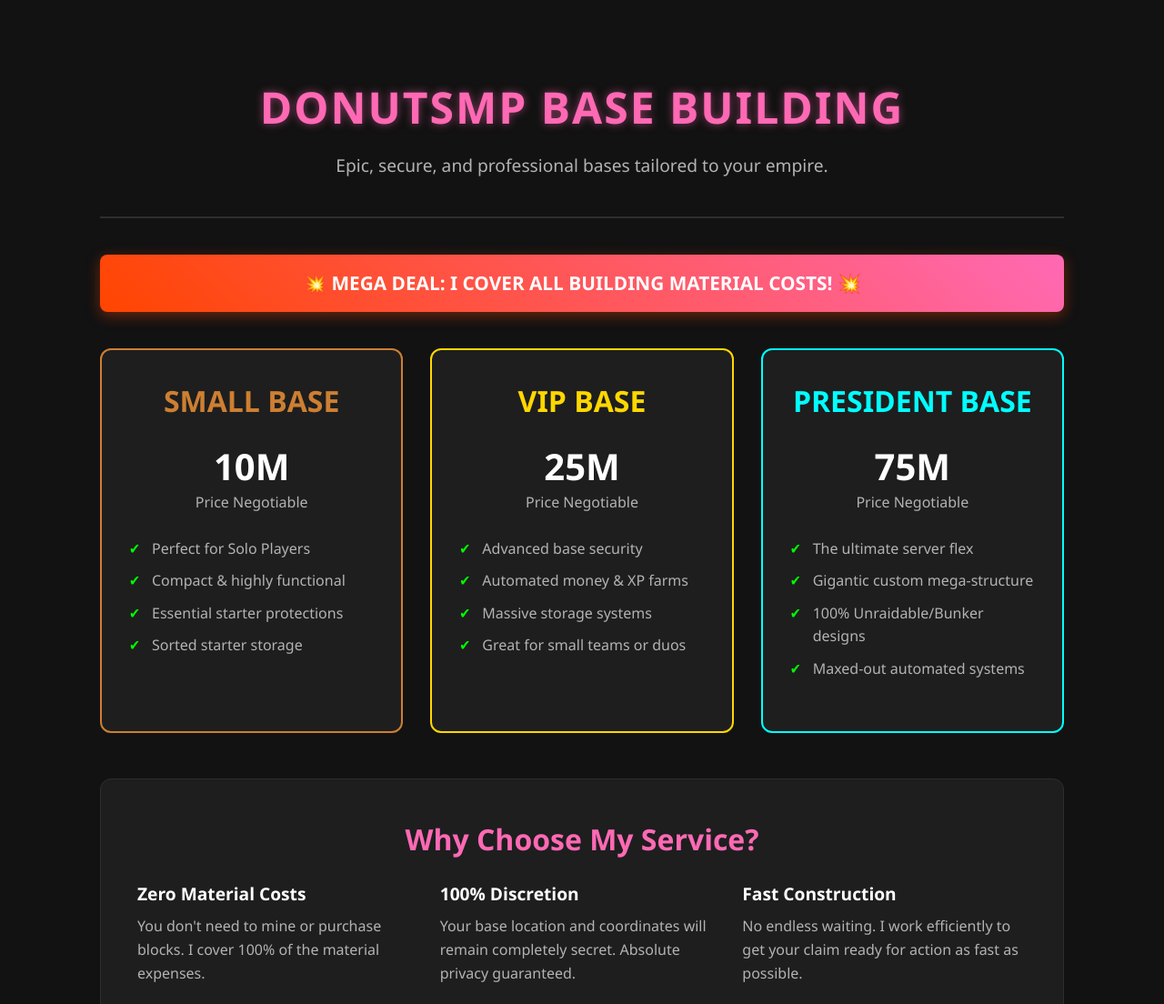
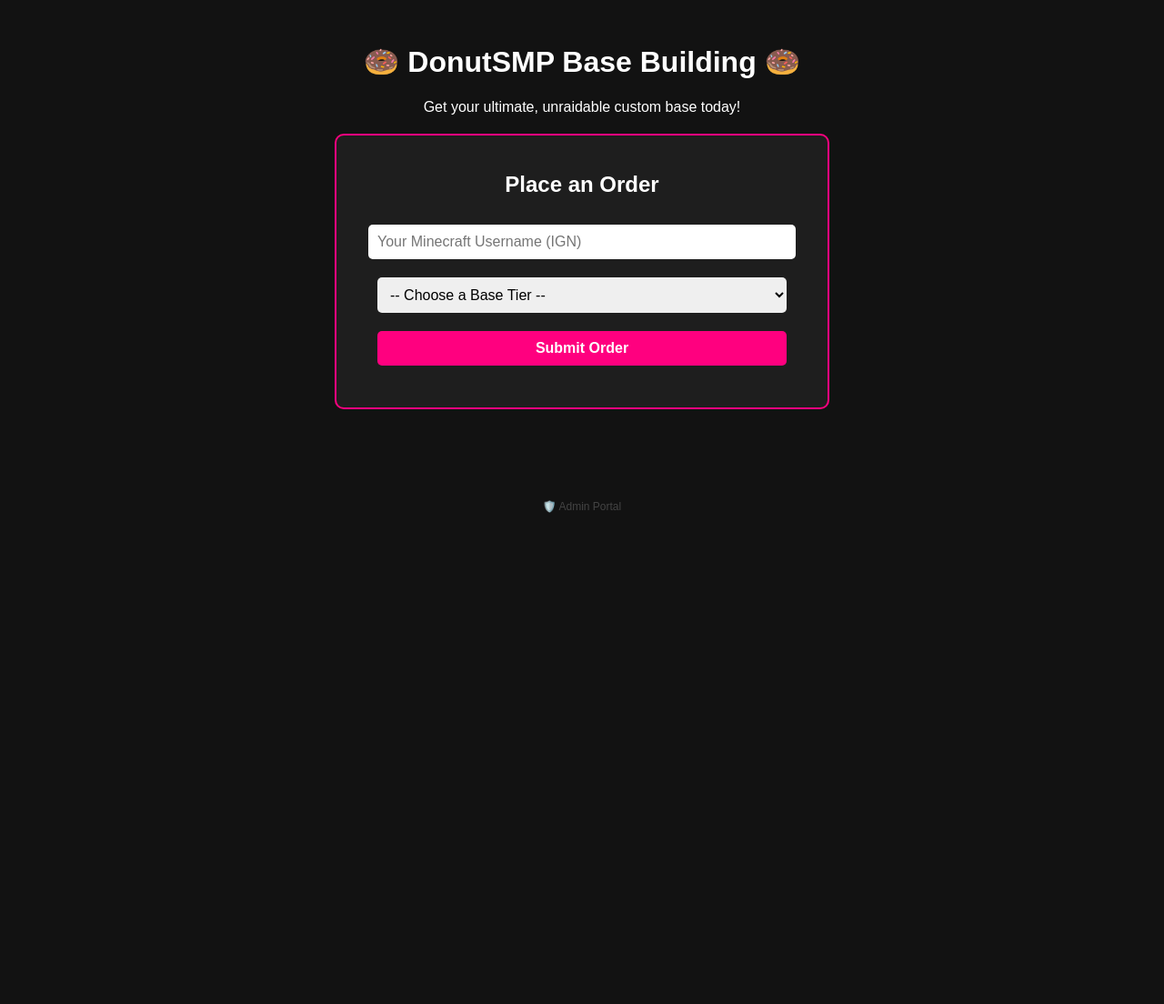
Before and after one commit to FelixBl3/Donutsmp-website, a plain HTML site: page index.html in a window 1280 px wide. Shown: the top 1104 px of the page at 91% size. After the commit the page ends 800 px from the top, so only its background shows below. Drawn offline with Linux system fonts and the light colour scheme; a script that the page names is missing.

Commit message:
new versions

```diff
--- a/index.html
+++ b/index.html
@@ -3,317 +3,130 @@
 <head>
     <meta charset="UTF-8">
     <meta name="viewport" content="width=device-width, initial-scale=1.0">
-    <title>DonutSMP Premium Base Building</title>
+    <title>DonutSMP Base Building</title>
+    <!-- Supabase Library einbinden -->
+    <script src="https://jsdelivr.net"></script>
     <style>
-        :root {
-            --primary: #ff69b4;
-            --primary-hover: #ff4500;
-            --dark-bg: #121212;
-            --card-bg: #1e1e1e;
-            --text-main: #ffffff;
-            --text-muted: #b3b3b3;
-            --small-tier: #cd7f32;
-            --vip-tier: #ffd700;
-            --pres-tier: #00ffff;
-        }
-
-        * {
-            box-sizing: border-box;
-            margin: 0;
-            padding: 0;
-            font-family: 'Segoe UI', Tahoma, Geneva, Verdana, sans-serif;
-        }
-
-        body {
-            background-color: var(--dark-bg);
-            color: var(--text-main);
-            line-height: 1.6;
-            padding: 20px;
-        }
-
-        .container {
-            max-width: 1100px;
-            margin: 0 auto;
-            padding: 20px;
-        }
-
-        header {
-            text-align: center;
-            padding: 40px 0;
-            border-bottom: 2px solid #2e2e2e;
-            margin-bottom: 40px;
-        }
-
-        header h1 {
-            font-size: 3rem;
-            color: var(--primary);
-            margin-bottom: 10px;
-            text-transform: uppercase;
-            letter-spacing: 2px;
-            text-shadow: 0 0 10px rgba(255, 105, 180, 0.5);
-        }
-
-        header p {
-            font-size: 1.2rem;
-            color: var(--text-muted);
-        }
-
-        .promo-banner {
-            background: linear-gradient(45deg, #ff4500, #ff69b4);
-            color: #fff;
-            text-align: center;
-            padding: 15px;
-            border-radius: 8px;
-            font-weight: bold;
-            font-size: 1.3rem;
-            margin-bottom: 40px;
-            box-shadow: 0 4px 15px rgba(255, 69, 0, 0.4);
-        }
-
-        .tiers {
-            display: grid;
-            grid-template-columns: repeat(auto-fit, minmax(300px, 1fr));
-            gap: 30px;
-            margin-bottom: 50px;
-        }
-
-        .card {
-            background-color: var(--card-bg);
-            border: 2px solid #2e2e2e;
-            border-radius: 12px;
-            padding: 30px;
-            text-align: center;
-            transition: transform 0.3s, border-color 0.3s;
-            position: relative;
-            overflow: hidden;
-        }
-
-        .card:hover {
-            transform: translateY(-10px);
-        }
-
-        .card.small-base { border-color: var(--small-tier); }
-        .card.vip-base { border-color: var(--vip-tier); }
-        .card.president-base { border-color: var(--pres-tier); }
-
-        .card h2 {
-            font-size: 2rem;
-            margin-bottom: 15px;
-            text-transform: uppercase;
-        }
-
-        .card.small-base h2 { color: var(--small-tier); }
-        .card.vip-base h2 { color: var(--vip-tier); }
-        .card.president-base h2 { color: var(--pres-tier); }
-
-        .price {
-            font-size: 2.5rem;
-            font-weight: bold;
-            margin-bottom: 10px;
-        }
-
-        .price span {
-            font-size: 1rem;
-            color: var(--text-muted);
-            display: block;
-            font-weight: normal;
-            margin-top: -5px;
-        }
-
-        .features {
-            list-style: none;
-            text-align: left;
-            margin: 25px 0;
-            color: var(--text-muted);
-        }
-
-        .features li {
-            margin-bottom: 10px;
-            position: relative;
-            padding-left: 25px;
-        }
-
-        .features li::before {
-            content: "✔";
-            position: absolute;
-            left: 0;
-            color: #00ff00;
-        }
-
-        .benefits {
-            background-color: var(--card-bg);
-            padding: 40px;
-            border-radius: 12px;
-            margin-bottom: 50px;
-            border: 1px solid #2e2e2e;
-        }
-
-        .benefits h3 {
-            font-size: 2rem;
-            margin-bottom: 20px;
-            color: var(--primary);
-            text-align: center;
-        }
-
-        .benefits-grid {
-            display: grid;
-            grid-template-columns: repeat(auto-fit, minmax(250px, 1fr));
-            gap: 20px;
-        }
-
-        .benefit-item h4 {
-            font-size: 1.2rem;
-            color: #fff;
-            margin-bottom: 8px;
-        }
-
-        .benefit-item p {
-            color: var(--text-muted);
-        }
-
-        .cta-section {
-            text-align: center;
-            background: linear-gradient(135deg, #1e1e1e, #2e2e2e);
-            padding: 50px;
-            border-radius: 12px;
-            border: 2px solid var(--primary);
-        }
-
-        .cta-section h3 {
-            font-size: 2.2rem;
-            margin-bottom: 15px;
-        }
-
-        .cta-section p {
-            color: var(--text-muted);
-            margin-bottom: 30px;
-            font-size: 1.1rem;
-        }
-
-        .contact-info {
-            display: flex;
-            justify-content: center;
-            gap: 20px;
-            flex-wrap: wrap;
-        }
-
-        .btn {
-            background-color: #2e2e2e;
-            color: #fff;
-            padding: 15px 30px;
-            border-radius: 8px;
-            font-weight: bold;
-            text-decoration: none;
-            border: 2px solid transparent;
-            transition: all 0.3s;
-            font-size: 1.1rem;
-        }
-
-        .btn-ingame {
-            border-color: #ff4500;
-        }
-        .btn-ingame:hover {
-            background-color: #ff4500;
-            box-shadow: 0 0 15px rgba(255, 69, 0, 0.4);
-        }
-
-        .btn-discord {
-            border-color: #5865F2;
-        }
-        .btn-discord:hover {
-            background-color: #5865F2;
-            box-shadow: 0 0 15px rgba(88, 101, 242, 0.4);
-        }
-
-        footer {
-            text-align: center;
-            margin-top: 60px;
-            color: var(--text-muted);
-            font-size: 0.9rem;
-        }
+        body { background-color: #121212; color: #fff; font-family: sans-serif; text-align: center; padding: 20px; }
+        .card { background: #1e1e1e; border: 2px solid #ff007f; padding: 20px; border-radius: 10px; max-width: 500px; margin: 20px auto; }
+        input, select, button { width: 90%; padding: 10px; margin: 10px 0; border-radius: 5px; border: none; font-size: 16px; }
+        button { background: #ff007f; color: white; font-weight: bold; cursor: pointer; }
+        button:hover { background: #ff3399; }
+        .admin-section { display: none; margin-top: 5px; border-top: 3px dashed #ff007f; padding-top: 40px; }
+        table { width: 100%; border-collapse: collapse; margin-top: 20px; }
+        th, td { border: 1px solid #ff007f; padding: 10px; text-align: left; }
+        th { background: #ff007f; }
     </style>
 </head>
 <body>
 
-    <div class="container">
-        <header>
-            <h1>DonutSMP Base Building</h1>
-            <p>Epic, secure, and professional bases tailored to your empire.</p>
-        </header>
+    <h1>🍩 DonutSMP Base Building 🍩</h1>
+    <p>Get your ultimate, unraidable custom base today!</p>
 
-        <div class="promo-banner">
-            💥 MEGA DEAL: I COVER ALL BUILDING MATERIAL COSTS! 💥
+    <!-- KUNDEN-BEREICH: BESTELLFORMULAR -->
+    <div class="card">
+        <h2>Place an Order</h2>
+        <form id="orderForm">
+            <input type="text" id="customerIGN" placeholder="Your Minecraft Username (IGN)" required>
+            <select id="baseTier" required>
+                <option value="">-- Choose a Base Tier --</option>
+                <option value="Small (10M)">Small Base - 10M</option>
+                <option value="VIP (25M)">VIP Base - 25M</option>
+                <option value="President (75M)">President Base - 75M</option>
+            </select>
+            <button type="submit">Submit Order</button>
+        </form>
+        <p id="orderStatus" style="color: #00ffcc; font-weight: bold;"></p>
     </div>
 
-        <section class="tiers">
-            <!-- Small Base -->
-            <div class="card small-base">
-                <h2>Small Base</h2>
-                <div class="price">10M<br><span>Price Negotiable</span></div>
-                <ul class="features">
-                    <li>Perfect for Solo Players</li>
-                    <li>Compact & highly functional</li>
-                    <li>Essential starter protections</li>
-                    <li>Sorted starter storage</li>
-                </ul>
+    <!-- ADMIN-LOGIN-BUTTON (Dezent unten auf der Seite) -->
+    <p style="margin-top: 100px; color: #444; font-size: 12px; cursor: pointer;" onclick="showLogin()">🛡️ Admin Portal</p>
+
+    <!-- GEHEIMER ADMIN-BEREICH (Wird erst nach Login für felixausmuc sichtbar) -->
+    <div id="adminArea" class="admin-section">
+        <h2>👑 Orders Dashboard (Welcome felixausmuc)</h2>
+        <button onclick="loadOrders()" style="background: #00ffcc; color: black; max-width: 200px;">Refresh Orders</button>
+        <table>
+            <thead>
+                <tr>
+                    <th>IGN</th>
+                    <th>Base Tier</th>
+                    <th>Status</th>
+                </tr>
+            </thead>
+            <tbody id="ordersTableBody">
+                <!-- Bestellungen werden hier dynamisch geladen -->
+            </tbody>
+        </table>
     </div>
 
-            <!-- VIP Base -->
-            <div class="card vip-base">
-                <h2>VIP Base</h2>
-                <div class="price">25M<br><span>Price Negotiable</span></div>
-                <ul class="features">
-                    <li>Advanced base security</li>
-                    <li>Automated money & XP farms</li>
-                    <li>Massive storage systems</li>
-                    <li>Great for small teams or duos</li>
-                </ul>
-            </div>
+    <script>
+        // ⚠️ WICHTIG: Ersetze diese beiden Werte mit deinen echten Supabase-Daten aus Schritt 1!
+        const SUPABASE_URL = "HIER_DEINE_SUPABASE_URL_EINFÜGEN";
+        const SUPABASE_KEY = "HIER_DEINEN_ANON_KEY_EINFÜGEN";
 
-            <!-- President Base -->
-            <div class="card president-base">
-                <h2>President Base</h2>
-                <div class="price">75M<br><span>Price Negotiable</span></div>
-                <ul class="features">
-                    <li>The ultimate server flex</li>
-                    <li>Gigantic custom mega-structure</li>
-                    <li>100% Unraidable/Bunker designs</li>
-                    <li>Maxed-out automated systems</li>
-                </ul>
-            </div>
-        </section>
+        const supabase = supabase.createClient(SUPABASE_URL, SUPABASE_KEY);
 
-        <section class="benefits">
-            <h3>Why Choose My Service?</h3>
-            <div class="benefits-grid">
-                <div class="benefit-item">
-                    <h4>Zero Material Costs</h4>
-                    <p>You don't need to mine or purchase blocks. I cover 100% of the material expenses.</p>
-                </div>
-                <div class="benefit-item">
-                    <h4>100% Discretion</h4>
-                    <p>Your base location and coordinates will remain completely secret. Absolute privacy guaranteed.</p>
-                </div>
-                <div class="benefit-item">
-                    <h4>Fast Construction</h4>
-                    <p>No endless waiting. I work efficiently to get your claim ready for action as fast as possible.</p>
-                </div>
-            </div>
-        </section>
+        // 1. BESTELLUNG ABSCHICKEN (Für User)
+        document.getElementById('orderForm').addEventListener('submit', async (e) => {
+            e.preventDefault();
+            const ign = document.getElementById('customerIGN').value;
+            const tier = document.getElementById('baseTier').value;
 
-        <section class="cta-section">
-            <h3>Secure Your Building Slot Now!</h3>
-            <p>Prices are fully negotiable. Let's find a deal that perfectly fits your current budget.</p>
-            <div class="contact-info">
-                <a href="#" class="btn btn-ingame">Ingame: /msg [YourName]</a>
-                <a href="#" class="btn btn-discord">Discord: [YourTag]</a>
-            </div>
-        </section>
+            const { data, error } = await supabase
+                .from('bestellungen')
+                .insert([{ ign: ign, tier: tier, status: 'Offen' }]);
 
-        <footer>
-            <p>&copy; 2026 DonutSMP Base Building Service. Worlds best bases for the best players.</p>
-        </footer>
-    </div>
+            if (error) {
+                document.getElementById('orderStatus').innerText = "Error submitting order. Try again!";
+                console.error(error);
+            } else {
+                document.getElementById('orderStatus').innerText = "✅ Order submitted successfully! I will contact you ingame.";
+                document.getElementById('orderForm').reset();
+            }
+        });
 
+        // 2. GEHEIMER ADMIN LOGIN FOR FELIXAUSMUC
+        function showLogin() {
+            const username = prompt("Enter Admin Username:");
+            if (username === "felixausmuc") {
+                const password = prompt("Enter Admin Password:");
+                // Setze hier dein gewünschtes Passwort ein (z.B. donut123)
+                if (password === "DEIN_GEHEIMES_PASSWORT") {
+                    document.getElementById('adminArea').style.display = 'block';
+                    loadOrders();
+                    window.scrollTo(0, document.body.scrollHeight);
+                } else {
+                    alert("Wrong password!");
+                }
+            } else {
+                alert("Access denied. Only felixausmuc has access!");
+            }
+        }
+
+        // 3. BESTELLUNGEN AUS DER DATENBANK LADEN
+        async function loadOrders() {
+            const { data: bestellungen, error } = await supabase
+                .from('bestellungen')
+                .select('*');
+
+            if (error) {
+                console.error("Error fetching orders:", error);
+                return;
+            }
+
+            const tableBody = document.getElementById('ordersTableBody');
+            tableBody.innerHTML = ""; // Altes Leeren
+
+            bestellungen.forEach(order => {
+                const row = `<tr>
+                    <td><b>${order.ign}</b></td>
+                    <td>${order.tier}</td>
+                    <td style="color: #00ffcc;">${order.status}</td>
+                </tr>`;
+                tableBody.innerHTML += row;
+            });
+        }
+    </script>
 </body>
 </html>
```
Lines whose indentation alone changed are shown as unchanged.
